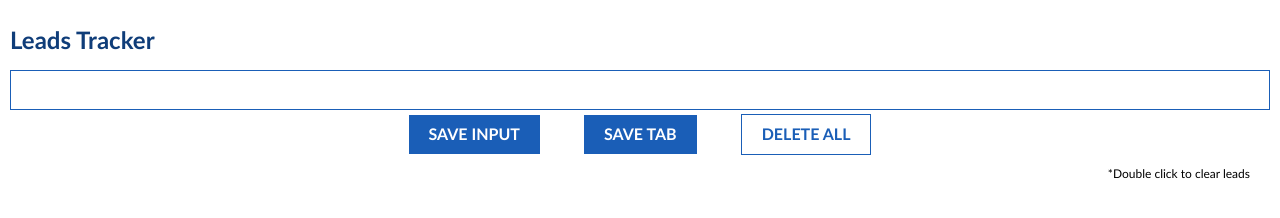
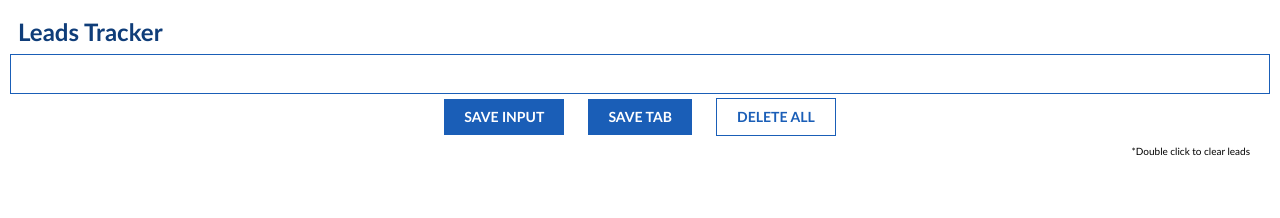
Before and after one commit to cgoing2215/leads-chrome-extension, a website built with Vite: page index.html in a window 1280 px wide. Built offline with nearby package versions, Linux system fonts and the light colour scheme.

Commit message:
Resized font and button margins so buttons can remain on same line

```diff
--- a/index.css
+++ b/index.css
@@ -7,6 +7,8 @@ body {
 h1{
     font-size: 24px;
     color:  #0f3d79;
+    padding: 8px;
+    margin: 0;
 }
 
 
@@ -25,9 +27,10 @@ input {
 button {
     background: #1a5eb7;
     border: 1px solid  #1a5eb7;
+    font-size: 14px;
     color: white;
     padding: 10px 20px;
-    margin: 0 20px;
+    margin: 0 10px;
     border: none;
     font-weight: bold;
 }
@@ -41,7 +44,7 @@ button {
 p {
     text-align: right;
     padding-right: 20px;
-    font-size: 12px;
+    font-size: 10px;
 }
 
 ul {
```
